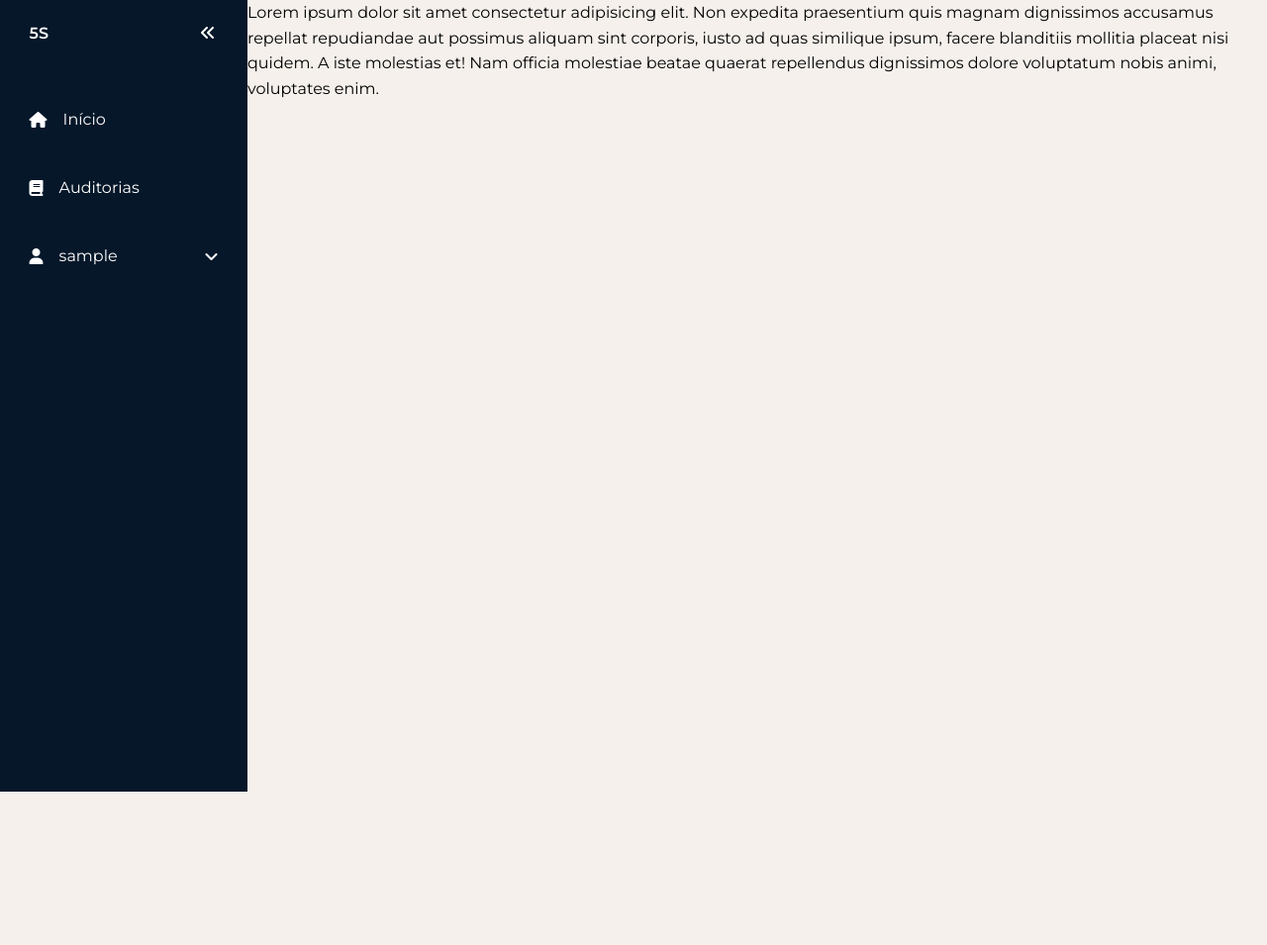
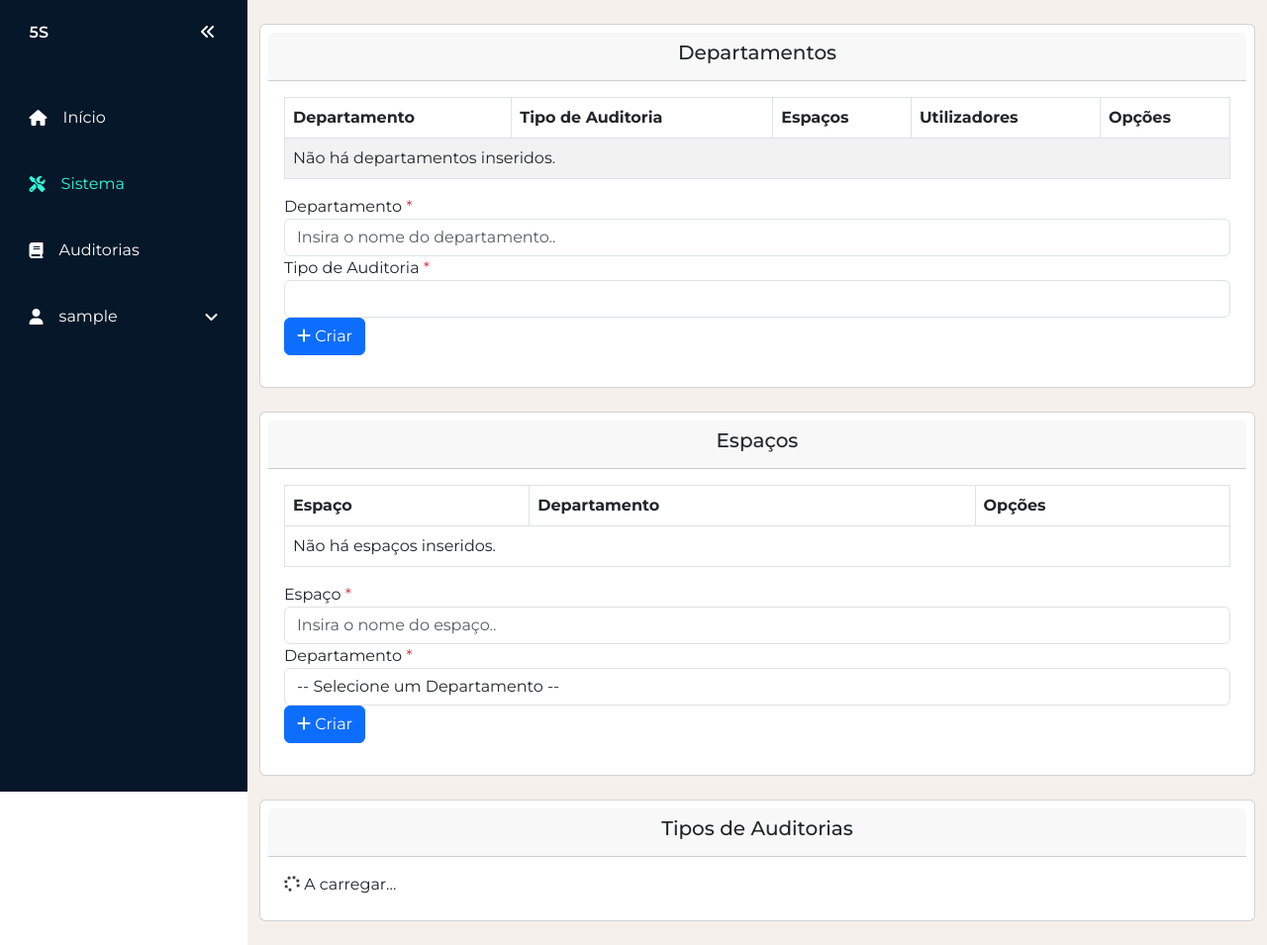
Before and after one commit to Via-DT-BW/5S-s, a Flask app: page /dashboard/listings/ in a window 1280 px wide. Shown: the whole page at 99% size. Before the commit the page ends 800 px from the top, so only its background shows below. Run offline with Flask 3, Linux system fonts and the light colour scheme; the visitor is signed in with stand-in values (Sample User, id 1); data that the repository does not hold is empty; parts of the project's set-up code (start-up, migrations or seed data) failed here and were passed over; some libraries are stand-ins or nearby versions.

Commit message:
feat: new sidebar ui

```diff
--- a/static/css/dashboard.css
+++ b/static/css/dashboard.css
@@ -1,27 +1,8 @@
 @import url("reset.css");
+@import url("colors.css");
+@import url("sidebar.css");
 
-:root {
-    /* Primary Colors */
-    --clr-bw-dark-blue: #051729;
-
-    /* Secondary Colors */
-    --clr-bw-blue: #00386C;
-    --clr-sea-green: #0E8187;
-    --clr-tech-blue: #2EFAD9;
-    --clr-forest-green: #0D9E71;
-    --clr-sustain-green: #18DD75;
-    --clr-cream: #F5F0EB;
-
-    /* Supporting Colors */
-    --clr-ocean-ultra: #6578FC;
-    --clr-purple: #CC00FF;
-
-    --rounded: .5rem;
-    --rounded-md: 1rem;
-    --rounded-lg: 2rem;
-}
-
-body {
+main {
     background-color: var(--clr-cream);
     color: black;
 }
--- a/static/css/sidebar.css
+++ b/static/css/sidebar.css
@@ -1,6 +1,3 @@
-@import url('reset.css');
-@import url('colors.css');
-
 :root{
     --base-clr: var(--clr-bw-dark-blue);
     --hover-clr: var(--clr-bw-blue);
@@ -25,6 +22,7 @@ body {
     position: sticky;
     top: 0;
     align-self: start;
+    z-index: 999;
     transition: 300ms ease-in-out;
     overflow: hidden;
     text-wrap: nowrap;
@@ -45,6 +43,7 @@ body {
     display: flex;
     flex-direction: column;
     gap: 1rem;
+    padding-left: 0; /* fix bs */
 }
 
 #sidebar > ul > li:first-child {
--- a/templates/dashboard/components/sidebar.html
+++ b/templates/dashboard/components/sidebar.html
@@ -14,12 +14,50 @@
             </a>
         </li>
 
-        {% if "admin" in session and session["admin"] == True %}
         <li {% if '/dashboard/listings' in request.path %} class="active" {% endif %}>
             <a href="{{ url_for('web.dashboard.listings') }}">
                 <i class="fa-solid fa-screwdriver-wrench"></i>
-                <span>Gestão do Sistema</span>
+                <span>Sistema</span>
             </a>
+        </li>
+
+        <!-- TODO: Seperate admin listings into seperate pages -->
+        {% if "admin" in session and session["admin"] == "WIP" %}
+        <li {% if '/dashboard/listings' in request.path %} class="active" {% endif %}>
+            <button onclick=toggleSubMenu(this) class="dropdown-btn">
+                <i class="fa-solid fa-screwdriver-wrench"></i>
+                <span>Sistema</span>
+                <i class="fa-solid fa-angle-down"></i>
+            </button>
+            <ul class="sub-menu">
+                <div>
+                    <li>
+                        <a href="#">
+                            <i class="fa-solid fa-user"></i>
+                            <span>Departamentos</span>
+                        </a>
+                    </li>
+                    <li>
+                        <a href="#">
+                            <i class="fa-solid fa-user"></i>
+                            <span>Espaços</span>
+                        </a>
+                    </li>
+                    <li>
+                        <a href="#">
+                            <i class="fa-solid fa-user"></i>
+                            <span>Utilizadores</span>
+                        </a>
+                    </li>
+                    <li>
+                        <a href="#">
+                            <i class="fa-solid fa-user"></i>
+                            <span>Tipos de Auditorias</span>
+                        </a>
+                    </li>
+                </div>
+            </ul>
+            <!-- <a href="{{ url_for('web.dashboard.listings') }}"> </a> -->
         </li>
         {% endif %}
 
--- a/templates/dashboard/dashboard_base.html
+++ b/templates/dashboard/dashboard_base.html
@@ -6,10 +6,10 @@
         <title>Dashboard - 5S's</title>
         <script src="https://kit.fontawesome.com/a38dd6e785.js" crossorigin="anonymous"></script>
         <link rel="icon" type="image/ico" href="{{ url_for('static', filename='images/icon.ico') }}">
-        <!-- Sidebar -->
-        <link href="{{ url_for('static', filename='css/sidebar.css') }}" rel="stylesheet" />
+        <link href="{{ url_for('static', filename='css/dashboard.css') }}" rel="stylesheet" />
+        <link href="{{ url_for('static', filename='bootstrap/bootstrap.min.css') }}" rel="stylesheet" />
+        <link href="{{ url_for('static', filename='toastr/toastr.min.css') }}" rel="stylesheet" />
         <script src="{{ url_for('static', filename='js/sidebar.js') }}" type="text/javascript" defer></script>
-        <link href="{{ url_for('static', filename='toastr/toastr.css') }}" rel="stylesheet" />
         {% block styles %} {% endblock %}
     </head>
     <body>
@@ -17,14 +17,12 @@
         {% include 'dashboard/components/sidebar.html' %}
 
         <main>
-            <div class="container">
-                <h2></h2>
-                <p>Lorem ipsum dolor sit amet consectetur adipisicing elit. Non expedita praesentium quis magnam dignissimos accusamus repellat repudiandae aut possimus aliquam sint corporis, iusto ad quas similique ipsum, facere blanditiis mollitia placeat nisi quidem. A iste molestias et! Nam officia molestiae beatae quaerat repellendus dignissimos dolore voluptatum nobis animi, voluptates enim.</p>
-            </div>
+            {% block content %}{% endblock %}
         </main>
 
+        <script src="{{ url_for('static', filename='bootstrap/bootstrap.bundle.min.js') }}" type="text/javascript"></script>
         <script src="{{ url_for('static', filename='jquery/jquery-3.6.0.min.js') }}" type="text/javascript"></script>
-        <script src="{{ url_for('static', filename='toastr/toastr.js') }}" type="text/javascript"></script>
+        <script src="{{ url_for('static', filename='toastr/toastr.min.js') }}" type="text/javascript"></script>
         {% block scripts %} {% endblock %}
     </body>
 </html>
--- a/templates/dashboard/listings.html
+++ b/templates/dashboard/listings.html
@@ -1,17 +1,17 @@
 {% extends 'dashboard/dashboard_base.html' %}
 
 {% block styles %}
-<link rel="stylesheet" href="{{ url_for('static', filename='css/dashboard.css') }}">
 {% endblock %}
 
 {% block content %}
 
+<section class="container container-fluid">
     <div class="card my-4 p-2">
         <div class="card-header">
             <h5 class="text-center">Departamentos</h5>
         </div>
         <div class="card-body table-responsive">
-        <table id="departments-table" class="table table-striped table-responsive">
+            <table id="departments-table" class="table table-striped table-responsive table-bordered table-hover">
                 <thead>
                     <tr>
                         <th>Departamento</th>
@@ -49,7 +49,7 @@
             <h5 class="text-center">Espaços</h5>
         </div>
         <div class="card-body table-responsive">
-        <table id="spaces-table" class="table table-striped table-responsive">
+            <table id="spaces-table" class="table table-responsive table-bordered table-hover">
                 <thead>
                     <tr>
                         <th>Espaço</th>
@@ -144,6 +144,7 @@
             {% endfor %}
         </div>
     </div>
+</section>
 
 {% with
     modal_id="editDepartmentModal",
```
Also changed, not shown: other parts of static/css/dashboard.css (+64 -0 lines), templates/dashboard/components/old_sidebar.html (deleted, +0 -67 lines). Lines whose indentation alone changed are shown as unchanged.
